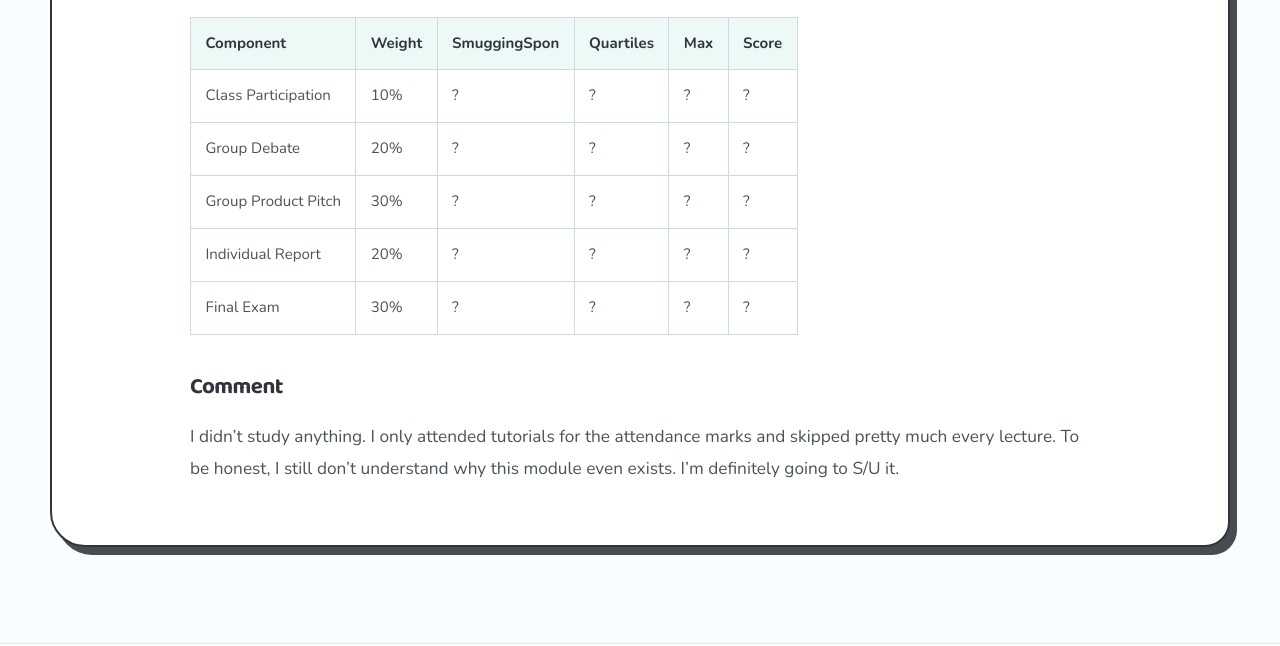
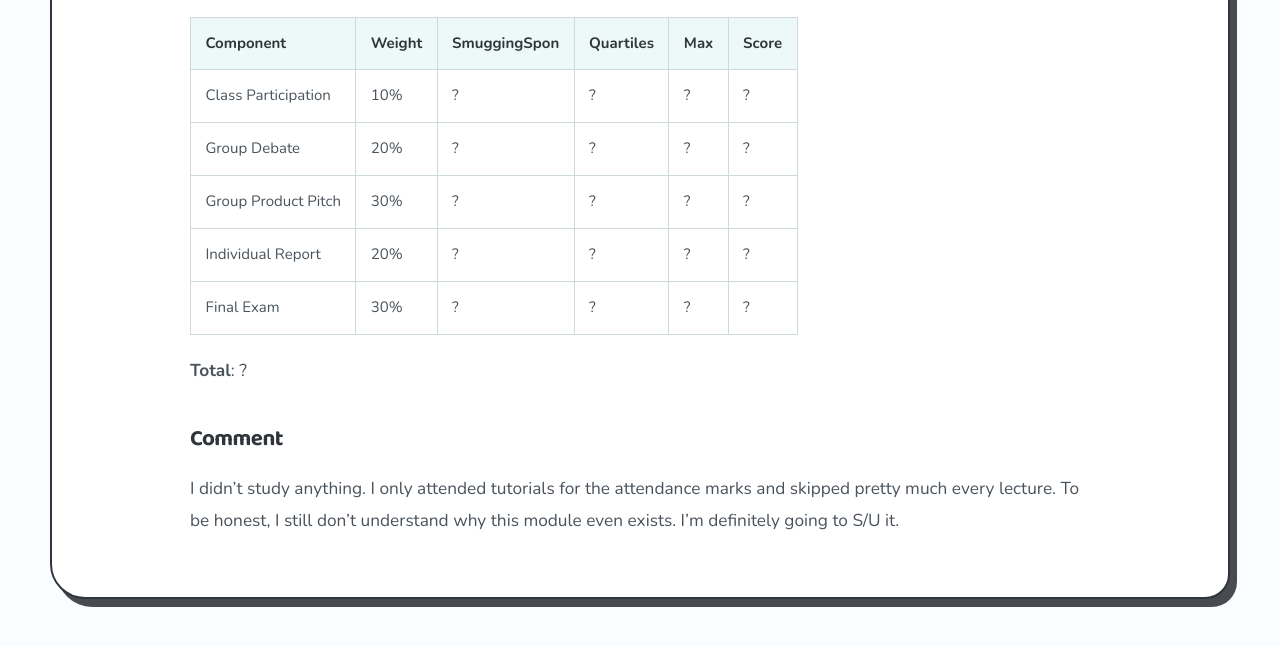
Before and after one commit to NguyenPNhan/personal-blog, an Astro site: page /blog/nus-y1s1-review in a window 1280 px wide. Shown: the part 6500-7146 px from the top of the page. Built offline with nearby package versions, Linux system fonts and the light colour scheme; Astro itself is replaced by a stand-in of ours; some packages are replaced by stand-ins of ours.

Commit message:
add total: ?

```diff
--- a/src/content/blog/nus-y1s1-review/markdown.md
+++ b/src/content/blog/nus-y1s1-review/markdown.md
@@ -162,6 +162,8 @@ In my opinion, the main reason to attend lectures is to earn participation marks
 | Individual Report | 20% | ? | ? | ? | ?
 | Final Exam | 30% | ? | ? | ? | ?
 
+**Total**: ?
+
 ### Comment
 
 
```
